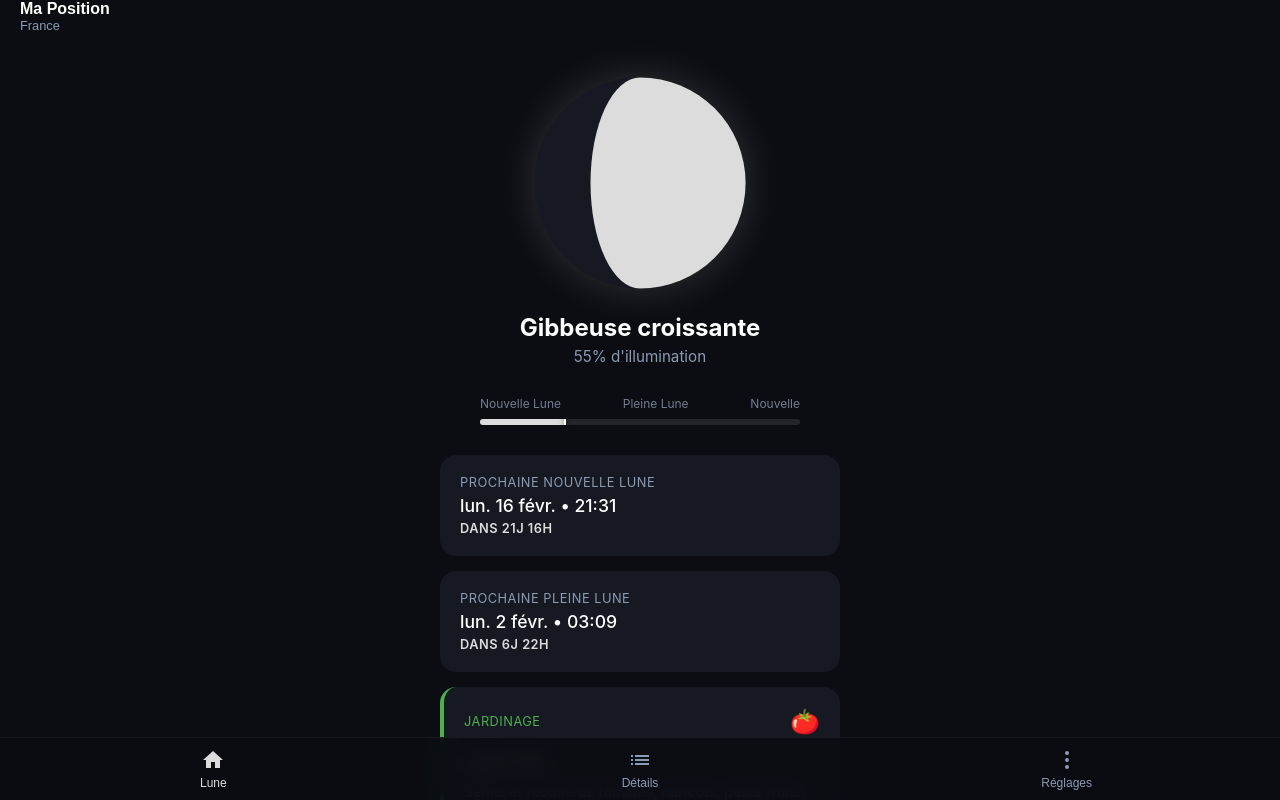
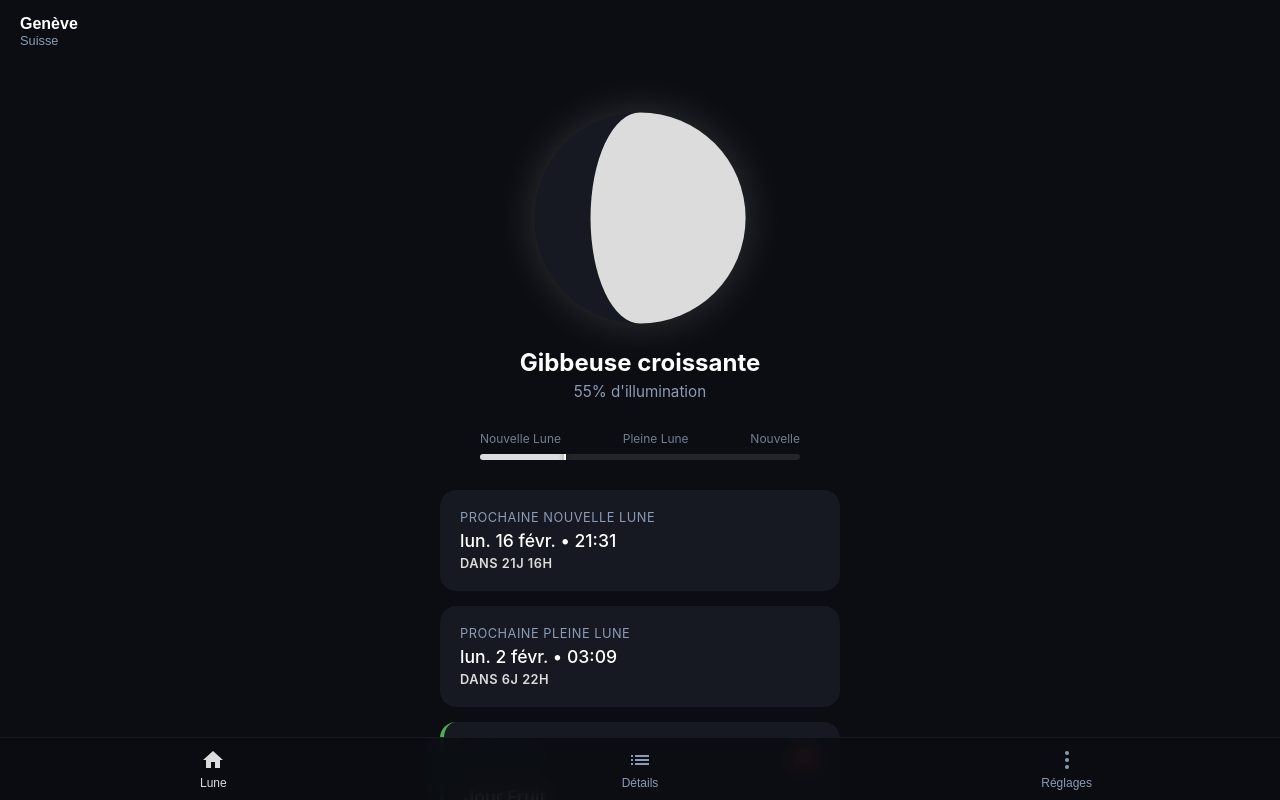
Before and after one commit to NeousAxis/8moonlight, a plain HTML site: page index.html in a window 1280 px wide. Drawn offline with Linux system fonts and the light colour scheme.

Commit message:
Fix header overlap, set default to Geneva, and add Vietnam seasonal guide

```diff
--- a/index.html
+++ b/index.html
@@ -5,7 +5,7 @@
     <meta charset="UTF-8">
     <meta name="viewport" content="width=device-width, initial-scale=1.0, maximum-scale=1.0, user-scalable=no">
     <title>Moonlight</title>
-    <link rel="stylesheet" href="style.css?v=1.3">
+    <link rel="stylesheet" href="style.css?v=1.4">
     <link rel="icon" type="image/svg+xml" href="icon.svg">
     <link rel="apple-touch-icon" href="icon.svg">
     <meta name="apple-mobile-web-app-capable" content="yes">
@@ -207,7 +207,7 @@
         </button>
     </nav>
 
-    <script src="script.js?v=1.3"></script>
+    <script src="script.js?v=1.4"></script>
 </body>
 
 </html>
--- a/script.js
+++ b/script.js
@@ -1,9 +1,9 @@
 // --- State (Persisté via localStorage) ---
 let state = {
-    lat: 48.85,
-    lon: 2.35,
-    city: "Ma Position",
-    country: "France",
+    lat: 46.20,
+    lon: 6.14,
+    city: "Genève",
+    country: "Suisse",
     timezone: Intl.DateTimeFormat().resolvedOptions().timeZone
 };
 
@@ -97,8 +97,19 @@ const SEASON_DATA = {
     11: { fruits: "Pomme, Poire, Clémentine, Kiwi", veggies: "Endive, Courge, Poireau, Chou" } // Déc
 };
 
+const SEASON_DATA_TROPICAL = {
+    fruits: "Mangue, Banane, Fruit de la passion, Pomélo, Goyave",
+    veggies: "Liseron d'eau, Pakchoi, Bambou, Patate douce, Concombre"
+};
+
 function getSeasonalItems() {
     const month = new Date().getMonth();
+    const isTropical = (state.country && state.country.toLowerCase().includes("vietnam")) ||
+        (state.timezone && state.timezone.includes("Asia/Ho_Chi_Minh"));
+
+    if (isTropical) {
+        return SEASON_DATA_TROPICAL;
+    }
     return SEASON_DATA[month];
 }
 
--- a/style.css
+++ b/style.css
@@ -29,11 +29,12 @@ body {
 
 /* --- Header --- */
 header {
-    padding: var(--safe-area-top) 20px 10px;
+    padding: calc(15px + var(--safe-area-top)) 20px 10px;
     display: flex;
     justify-content: space-between;
     align-items: center;
-    z-index: 10;
+    position: relative;
+    z-index: 100;
 }
 
 .location-display {
@@ -70,7 +71,7 @@ main {
 
 .view {
     display: none;
-    padding: 10px 20px calc(80px + var(--safe-area-bottom));
+    padding: 30px 20px calc(80px + var(--safe-area-bottom));
     min-height: 100%;
     flex-direction: column;
     align-items: center;
```
